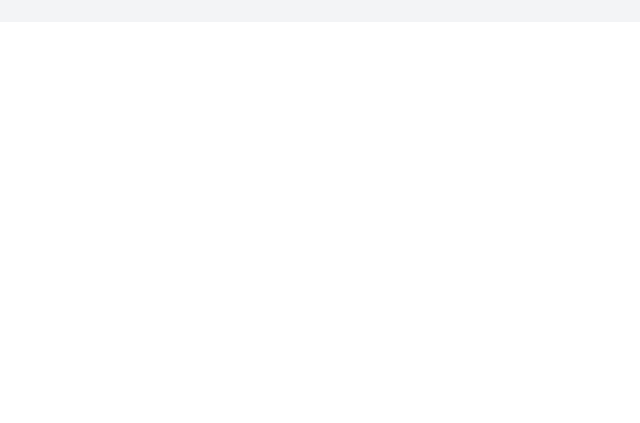
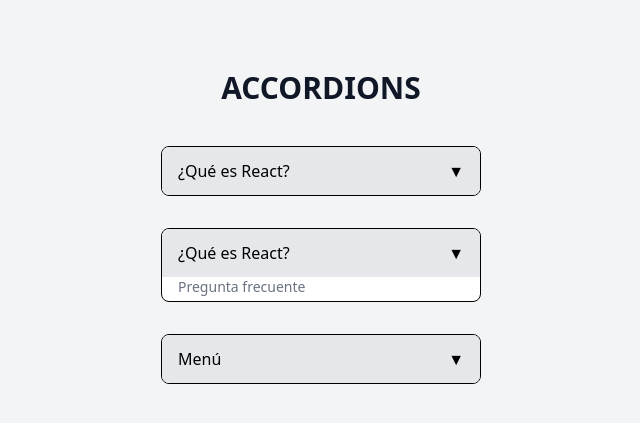
Before and after one commit to MartaFagundez/react-patterns-study-compound-components, a React (Vite) app: page / in a window 1280 px wide. Shown: the part 1047-1470 px from the top of the page, without its empty margins (319-959 px from the left). Before the commit the page ends 1069 px from the top, so only its background shows below. Built offline with nearby package versions, Linux system fonts and the light colour scheme.

Commit message:
feat: create Accordion component, version 1

```diff
--- a/src/App.jsx
+++ b/src/App.jsx
@@ -1,9 +1,10 @@
+import Accordion from "./components/accordions/Accordion";
 import ProductCard from "./components/cards/ProductCard";
 import ProfileCard from "./components/cards/ProfileCard";
 
 function App() {
   return (
-    <div className="flex flex-col justify-center items-center gap-16 min-h-screen bg-gray-100 py-12 px-4">
+    <div className="flex flex-col justify-center items-center gap-12 min-h-screen bg-gray-100 py-12 px-4">
       <div>
         <p className="mb-2 text-2xl text-center text-gray-900 md:text-4xl uppercase">
           React Patterns
@@ -13,6 +14,8 @@ function App() {
         </h1>
       </div>
 
+      {/* SECTIONS CONTAINER */}
+      <div className="flex flex-col justify-center items-center gap-28">
         {/* CARDS */}
         <section className="flex flex-col justify-center items-center gap-8">
           <h2 className="mb-2 text-2xl font-bold text-center text-gray-900 md:text-3xl uppercase">
@@ -35,6 +38,44 @@ function App() {
             price="129.99"
           />
         </section>
+
+        {/* ACCORDIONS */}
+        <section className="flex flex-col justify-center items-center gap-8">
+          <h2 className="mb-2 text-2xl font-bold text-center text-gray-900 md:text-3xl uppercase">
+            Accordions
+          </h2>
+
+          <Accordion>
+            <Accordion.Header>¿Qué es React?</Accordion.Header>
+            <Accordion.Body>
+              React es una biblioteca de JavaScript para construir interfaces de
+              usuario interactivas y eficientes.
+            </Accordion.Body>
+          </Accordion>
+
+          <Accordion>
+            <Accordion.Header>¿Qué es React?</Accordion.Header>
+            <p className="text-sm text-gray-500 px-4 pb-1">
+              Pregunta frecuente
+            </p>
+            <Accordion.Body>
+              React es una biblioteca de JavaScript para construir interfaces de
+              usuario interactivas y eficientes.
+            </Accordion.Body>
+          </Accordion>
+
+          <Accordion>
+            <Accordion.Header>Menú</Accordion.Header>
+            <Accordion.Body>
+              <ul>
+                <li>Inicio</li>
+                <li>Servicios</li>
+                <li>Contacto</li>
+              </ul>
+            </Accordion.Body>
+          </Accordion>
+        </section>
+      </div>
     </div>
   );
 }
--- /dev/null
+++ b/src/components/accordions/Accordion.jsx
@@ -0,0 +1,41 @@
+import {createContext, useContext, useState} from "react";
+
+// 1️⃣ Creamos un contexto para compartir el estado
+const AccordionContext = createContext();
+
+function Accordion({children}) {
+    const [isOpen, setIsOpen] = useState(false);
+
+
+  return (
+    <AccordionContext.Provider value={{isOpen, setIsOpen}}>
+        <div className="w-80 border rounded-lg shadow-mg overflow-hidden bg-white">{children}</div>
+    </AccordionContext.Provider>
+  )
+}
+
+function AccordionHeader({children}) {
+    const {isOpen, setIsOpen} = useContext(AccordionContext);
+
+    return (
+        <div className="bg-gray-200 px-4 py-3 cursor-pointer flex justify-between items-center" on onClick={() => setIsOpen(!isOpen)}>
+            <h3>{children}</h3>
+            <span>{isOpen ? "▲" : "▼"}</span>
+        </div>
+    );
+}
+
+function AccordionBody({children}) {
+    const {isOpen} = useContext(AccordionContext);
+
+    return (
+        <div className={`px-4 py-3 transition-all ${isOpen ? "block" : "hidden"}`}>
+            {children}
+        </div>
+    );
+}
+
+Accordion.Header = AccordionHeader;
+Accordion.Body = AccordionBody;
+
+export default Accordion;
```
Lines whose indentation alone changed are shown as unchanged.
